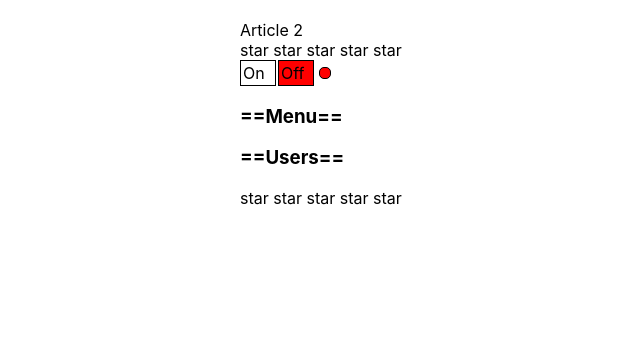
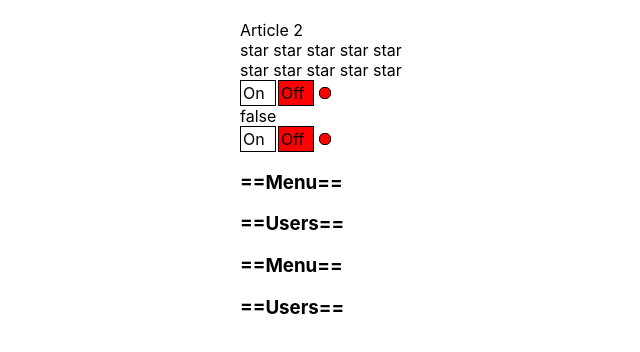
Before and after one commit to ItEmigrant/TypeScript, a React (Create React App) app: page / in a window 1280 px wide. Shown: the top 352 px of the page, without its empty margins (100-740 px from the left). Built offline with nearby package versions, Linux system fonts and the light colour scheme.

Commit message:
lesson7callback2

```diff
--- a/src/App.tsx
+++ b/src/App.tsx
@@ -1,47 +1,51 @@
 import React, {useState} from 'react';
 
 import './App.css';
-/*import Accordion from './components/Accordion/Accordion';*/
+
 import {Rating, ratingValueType} from "./components/Rating/Rating";
-import {OnOff} from "./components/OnOff/OnOff";
-import {UnAccordion} from "./components/AccSelfContr/UnAccordion";
+import {OnOff} from "./components/UnOnOff/OnOff";
+import {UnAccordion} from "./components/UnAccordion/UnAccordion";
 import {UnRating} from "./components/UnConrtRating/UnRating";
+import {Accordion} from "./components/Accordion/Accordion";
+import {ContrOnOf} from "./components/OnOff/ContrOnOf";
 
 function App() {
 
-
-    let [ratingValue, setRating] = useState <ratingValueType>(0)
+    let [switchOn, setSwitchOn] = useState<boolean>(false);
+    let [ratingValue, setRating] = useState<ratingValueType>(0)
+    let [accordionCollapsed, setAccordionCollapsed] = useState<boolean>(true);
+    return (
+        <div className={"App1"}>
 
 
-    return (
-        <div className={"App1"}>
-            {/* <PageTitle title={"This is APP component!"}/>
-            <PageTitle title={"My friends!"}/>
-            Article 1
-            <Rating value={3}/>
-            <Accordion titleValue={"Menu"} collapsed = {true}/>
-            <Accordion titleValue={"Users"} collapsed = {false}/>*/}
             Article 2
+
+            <UnRating/>
 
             <Rating value={ratingValue} onClick={setRating}/>
 
-            <OnOff/>
+            <OnOff onChange={setSwitchOn}/> {switchOn.toString()}
+
+            <ContrOnOf on={switchOn} onChange={setSwitchOn}/>
+
             <UnAccordion titleValue={"Menu"}/>
+
             <UnAccordion titleValue={"Users"}/>
-            <UnRating/>
 
 
+
+            <Accordion titleValue={"Menu"} collapsed={accordionCollapsed}
+                       onChange={() => {
+                           setAccordionCollapsed(!accordionCollapsed)
+                       }}/>
+
+            <Accordion titleValue={"Users"} collapsed={accordionCollapsed}
+                       onChange={() => {
+                           setAccordionCollapsed(!accordionCollapsed)
+                       }}/>
         </div>
     );
 
 }
 
-/*type PageTitleProps = {
-    title: string
-}*/
-
-/*function PageTitle(props: PageTitleProps) {
-    return <><h1>{props.title}</h1></>
-}*/
-
 export default App;
--- a/src/components/Accordion/Accordion.tsx
+++ b/src/components/Accordion/Accordion.tsx
@@ -2,31 +2,34 @@ import React from "react";
 
 type AccordionPropsType = {
     titleValue: string
-    collapsed: boolean
+     collapsed: boolean
+    onChange:()=>void
 }
 
-function Accordion(props: AccordionPropsType) {
-    console.log("Accordion rendering")
+export function Accordion(props: AccordionPropsType) {
+
 
         return <div>
-            <AccordionTitle title={props.titleValue}/>
+            <AccordionTitle title={props.titleValue}
+            onChange={props.onChange}/>
             {!props.collapsed && <AccordionBody/>}
         </div>
 
 }
 
-export default Accordion;
+
 type AccordionTitlePropsType = {
     title: string
+    onChange: () => void
 }
 
 function AccordionTitle(props: AccordionTitlePropsType) {
-    console.log("AccordionTitle rendering")
-    return <><h3>=={props.title}==</h3></>
+
+    return <><h3 onClick={props.onChange}>=={props.title}==</h3></>
 }
 
 function AccordionBody() {
-    console.log("AccordionBody rendering")
+
     return <>
         <ul>
             <li>1</li>
--- a/src/components/OnOff/OnOff.tsx
+++ b/src/components/OnOff/ContrOnOf.tsx
@@ -1,11 +1,13 @@
-import React, {useState} from 'react';
+import React from 'react';
 
+type PropsType = {
+    on:boolean
+    onChange: (on:boolean)=> void
+}
 
-
-export function OnOff() {
+export function ContrOnOf(props:PropsType) {
    console.log ('')
 
-  let [on, setOn]= useState(false);
 
 
     const onStyle = {
@@ -14,7 +16,7 @@ export function OnOff() {
         border: '1px solid black',
         display: 'inline-block',
         padding: '2px',
-        backgroundColor: on ? "green" : "white"
+        backgroundColor: props.on ? "green" : "white"
     };
     const ofStyle = {
         width: '30px',
@@ -23,7 +25,7 @@ export function OnOff() {
         display: 'inline-block',
         marginLeft: "2px",
         padding: '2px',
-        backgroundColor: on ? "white" : "red"
+        backgroundColor: props.on ? "white" : "red"
     };
     const indicatorStyle = {
         width: '10px',
@@ -32,12 +34,12 @@ export function OnOff() {
         border: "1px solid black",
         display: 'inline-block',
         marginLeft: "5px",
-        backgroundColor: on ? "green" : "red"
+        backgroundColor: props.on ? "green" : "red"
     };
 
     return <div>
-        <div style={onStyle} onClick={() => {setOn(true)}}>On </div>
-        <div style={ofStyle} onClick={() => {setOn( false)}}>Off </div>
+        <div style={onStyle} onClick={() => {props.onChange(true)}}>On </div>
+        <div style={ofStyle} onClick={() => {props.onChange( false)}}>Off </div>
         <div style={indicatorStyle}></div>
     </div>
 
--- a/src/components/AccSelfContr/UnAccordion.tsx
+++ b/src/components/UnAccordion/UnAccordion.tsx
@@ -1,11 +1,11 @@
 import React, {useState} from "react";
 
-type AccordionPropsType = {
+type AccordionPropsType1 = {
     titleValue: string
     //collapsed: boolean
 }
 
-export function UnAccordion (props: AccordionPropsType) {
+export function UnAccordion (props: AccordionPropsType1) {
     console.log("Accordion rendering")
 
     let [collapsed, setCollapsed] = useState(true);
--- /dev/null
+++ b/src/components/UnOnOff/OnOff.tsx
@@ -0,0 +1,57 @@
+import React, {useState} from 'react';
+
+type PropsType = {
+    onChange: (on: boolean) => void
+}
+
+export function OnOff(props: PropsType) {
+    console.log('')
+
+    let [on, setOn] = useState(false);
+
+
+    const onStyle = {
+        width: '30px',
+        height: '20px',
+        border: '1px solid black',
+        display: 'inline-block',
+        padding: '2px',
+        backgroundColor: on ? "green" : "white"
+    };
+    const ofStyle = {
+        width: '30px',
+        height: '20px',
+        border: '1px solid black',
+        display: 'inline-block',
+        marginLeft: "2px",
+        padding: '2px',
+        backgroundColor: on ? "white" : "red"
+    };
+    const indicatorStyle = {
+        width: '10px',
+        height: '10px',
+        borderRadius: '5px',
+        border: "1px solid black",
+        display: 'inline-block',
+        marginLeft: "5px",
+        backgroundColor: on ? "green" : "red"
+    };
+
+    const onClicked = () => {
+        setOn(true);
+        props.onChange(true)
+    }
+
+    const ofClicked = () => {
+        setOn(false);
+        props.onChange(false)
+    }
+
+    return <div>
+        <div style={onStyle} onClick={onClicked}>On</div>
+        <div style={ofStyle} onClick={ofClicked}>Off</div>
+        <div style={indicatorStyle}></div>
+    </div>
+
+
+}
```
